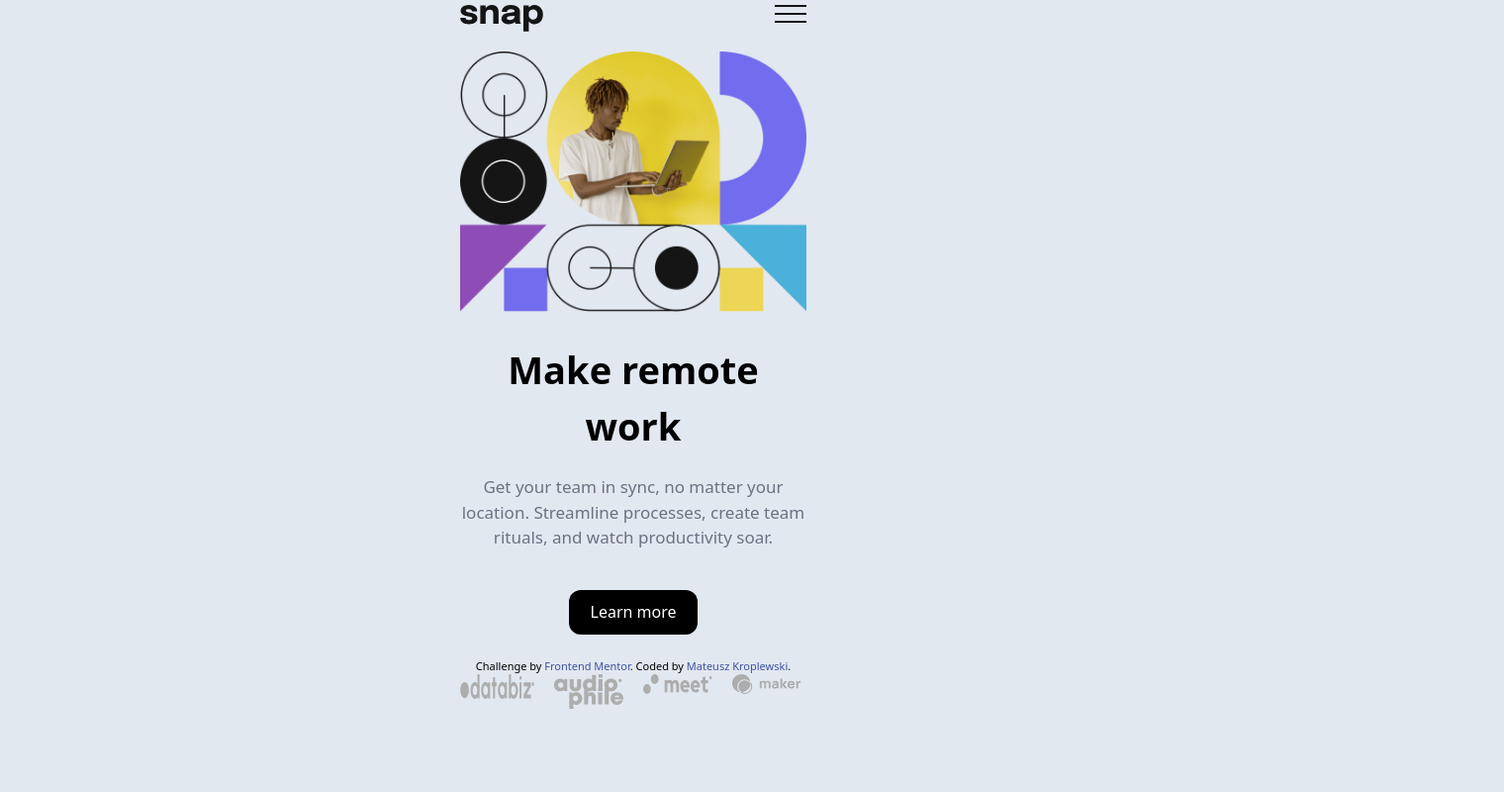
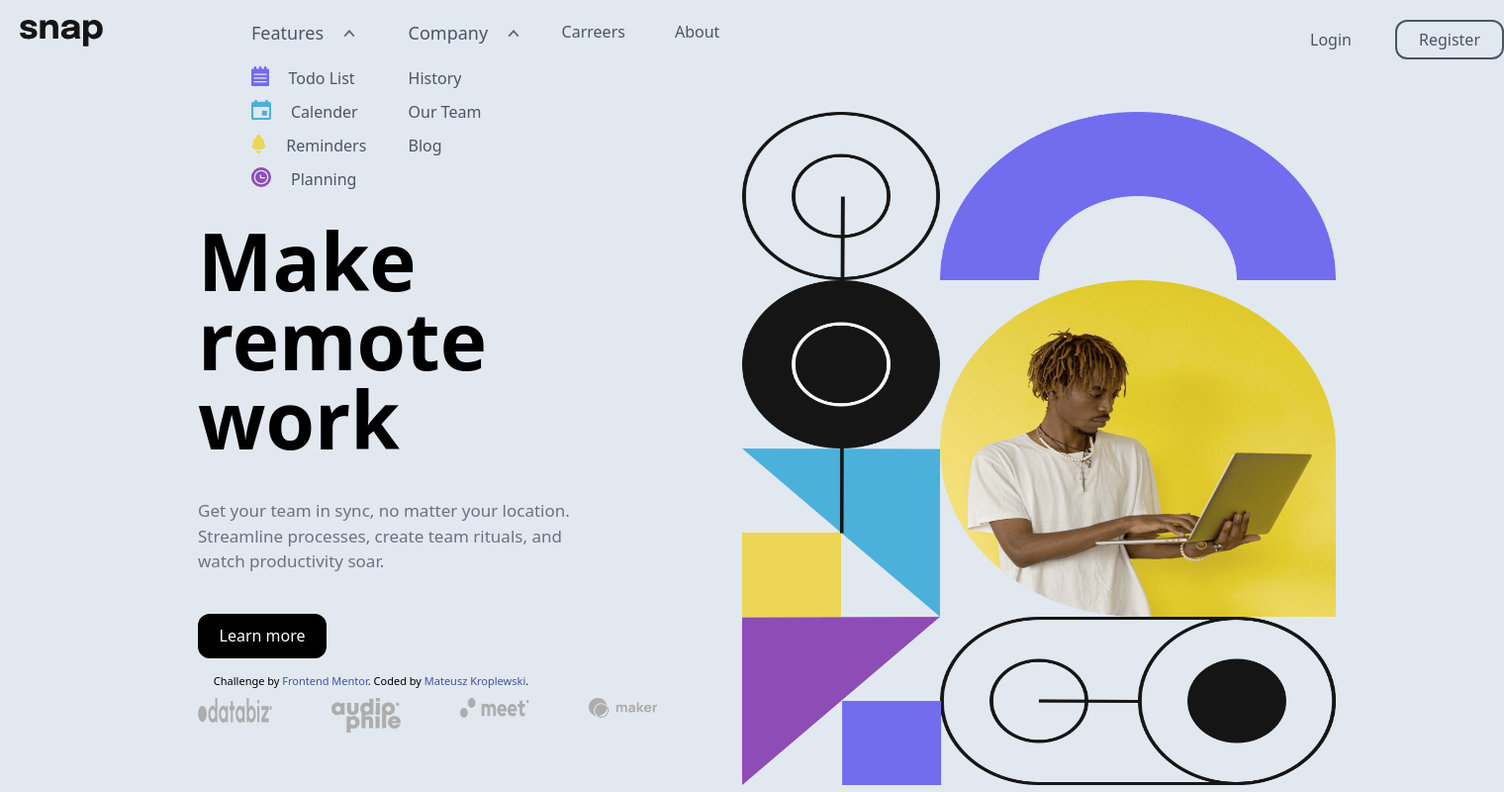
Before and after one commit to Kroplewski-M/intro-section-with-dropdown-navigation-main, a plain HTML site: page index.html in a window 1280 px wide. Shown: the whole page at 99% size, 1520 px wide, since content can reach past the window. Drawn offline with nearby package versions, Linux system fonts and the light colour scheme.

Commit message:
added desktop view

```diff
--- a/index.html
+++ b/index.html
@@ -17,39 +17,84 @@
   </style>
 </head>
 <body>
-    <h1 class="w-[350px] h-[660px] mx-auto  mt-[5px]">
-      <nav class="">
-        <img src="./images/logo.svg" alt="" class="float-left">
-        <img src="./images/icon-menu.svg" alt="" id="showMenu" class="float-right hover:cursor-pointer">
+    <div class="w-[350px] md:w-[100%] md:min-w-[1500px] h-[660px] mx-auto  mt-[5px]">
+      <nav class="md:mt-5 md:ml-5 md:w-[100%]">
+         <img src="./images/logo.svg" alt="" class="float-left">
+         <img src="./images/icon-menu.svg" alt="" id="showMenu" class="float-right hover:cursor-pointer md:hidden">
 
+        <!--Desktop MENU-->
+        <div class="md:flex hidden">
+        <!--Features Menu-->
+          <div class="ml-[150px]">
+            <p class="text-[18px] text-gray-600 flex hover:cursor-pointer">Features <img src="./images/icon-arrow-up.svg" class="ml-5 w-[12px] h-[8px] mt-[10px]"></p>
+            <div id="featuresMenu" class="">
+              <div class="flex">
+                <img src="./images/icon-todo.svg" alt="" class="mt-5 h-[20px]">
+                <p class="ml-5 mt-5 text-gray-600"> Todo List</p>
+              </div>
+              <div class=" flex">
+                <img src="./images/icon-calendar.svg" alt="" class="mt-[10px] h-[20px]">
+                <p class="ml-5 mt-[10px] text-gray-600"> Calender</p>
+              </div>
+              <div class="flex">
+                <img src="./images/icon-reminders.svg" alt="" class="mt-[10px] h-[20px]">
+                <p class="ml-5 mt-[10px] text-gray-600"> Reminders</p>
+              </div>
+              <div class="flex">
+                <img src="./images/icon-planning.svg" alt="" class="mt-[10px] h-[20px]">
+                <p class="ml-5 mt-[10px] text-gray-600"> Planning</p>
+              </div>
+            </div>
+          </div>
+
+          <!--Company Menu-->
+          <div class=" ml-[50px]">
+            <p class="text-[18px] text-gray-600 flex hover:cursor-pointer">Company <img src="./images/icon-arrow-up.svg" class="ml-5 w-[12px] h-[8px] mt-[10px]"></p>
+              <div id="CompanyMenu" class=" mt-5 text-gray-600 ">
+                  <p>History</p>
+                  <p class="mt-[10px]">Our Team</p>
+                  <p class="mt-[10px]">Blog</p>
+              </div>
+          </div>
+
+          <p class=" text-gray-600 ml-[50px] hover:cursor-pointer">Carreers</p>
+          <p class="text-gray-600 ml-[50px] hover:cursor-pointer">About</p>
+
+          <div class="mx-auto block w-[60%]">
+            <button class="text-gray-600  border-2 border-solid border-gray-600 rounded-xl w-[110px] h-[40px] float-right">Register</button>
+            <button class="text-gray-600 mt-[8px] w-[50px] float-right mr-[40px]">Login</button>
+          </div>
+        </div>
+
+        <!--MOBILE MENU-->
         <div id="mobileMenu" class="absolute z-10 w-[340px] h-[660px] bg hidden">
           <div class="ml-[97px] absolute z-50 w-[255px] h-[660px] bg-white ">
             <img src="./images/icon-close-menu.svg" alt="" id="closeMenu" class="w-[30px] float-right mt-5 mr-5 hover:cursor-pointer">
             <!--Features Menu-->
             <div class="mt-[70px] ml-[10px]">
-              <p class="text-[18px] text-gray-600 flex">Features <img src="./images/icon-arrow-up.svg" class="ml-5 w-[12px]"></p>
+              <p class="text-[18px] text-gray-600 flex">Features <img src="./images/icon-arrow-up.svg" class="ml-5 w-[12px] h-[8px] mt-[10px]"></p>
               <div id="featuresMenu" class="">
                 <div class="flex">
-                  <img src="./images/icon-todo.svg" alt="" class="mt-5 ml-5">
+                  <img src="./images/icon-todo.svg" alt="" class="mt-5 ml-5 h-[20px]">
                   <p class="ml-5 mt-5 text-gray-600"> Todo List</p>
                 </div>
                 <div class=" flex">
-                  <img src="./images/icon-calendar.svg" alt="" class="mt-[10px] ml-5">
+                  <img src="./images/icon-calendar.svg" alt="" class="mt-[10px] ml-5 h-[20px]">
                   <p class="ml-5 mt-[10px] text-gray-600"> Calender</p>
                 </div>
                 <div class="flex">
-                  <img src="./images/icon-reminders.svg" alt="" class="mt-[10px] ml-5">
+                  <img src="./images/icon-reminders.svg" alt="" class="mt-[10px] ml-5 h-[20px]">
                   <p class="ml-5 mt-[10px] text-gray-600"> Reminders</p>
                 </div>
                 <div class="flex">
-                  <img src="./images/icon-planning.svg" alt="" class="mt-[10px] ml-5">
+                  <img src="./images/icon-planning.svg" alt="" class="mt-[10px] ml-5 h-[20px]">
                   <p class="ml-5 mt-[10px] text-gray-600"> Planning</p>
                 </div>
             </div>
             </div>
             <!--Company Menu-->
             <div class="mt-[20px] ml-[10px]">
-              <p class="text-[18px] text-gray-600 flex">Company <img src="./images/icon-arrow-up.svg" class="ml-5 w-[12px]"></p>
+              <p class="text-[18px] text-gray-600 flex">Company <img src="./images/icon-arrow-up.svg" class="ml-5 w-[12px] h-[8px] mt-[10px]"></p>
                 <div class="CompanyMenu ml-5 mt-5 text-gray-600 ">
                     <p>History</p>
                     <p class="mt-[10px]">Our Team</p>
@@ -66,22 +111,24 @@
         </div>
       </div>
       </nav>
-      <div id="hero" class="">
-        <img src="./images/image-hero-mobile.png" alt="" class="pt-5">
+
+      <div id="hero" class="md:float-right">
+        <img src="./images/image-hero-mobile.png" alt="" class="pt-5 md:hidden">
+        <img src="./images/image-hero-desktop.png" alt="" class="pt-5 hidden md:flex w-[600px] h-[700px] mr-[150px] -mt-[100px]">
       </div>
       <div class="text-center">
-        <p class="font-bold text-[38px] mt-[30px]">Make remote work</p>
-        <p class="text-gray-500 text-[17px] mt-[20px]">Get your team in sync, no matter your location. Streamline processes,
+        <p class="font-bold text-[38px] md:text-[80px] md:w-[490px] md:text-left md:ml-[200px] mt-[30px] leading-[1]	">Make remote work</p>
+        <p class="text-gray-500 text-[17px] mt-[20px] md:mt-[40px] md:w-[380px] md:ml-[200px] md:text-left ">Get your team in sync, no matter your location. Streamline processes,
           create team rituals, and watch productivity soar.</p>
-          <button class="text-white bg-black rounded-xl w-[130px] h-[45px] mt-[40px]">Learn more</button>
+          <button class="text-white bg-black rounded-xl w-[130px] h-[45px] mt-[40px] md:block md:ml-[200px]">Learn more</button>
       </div>
-      <div class="flex space-x-5 mt-[40px]">
+      <div class="flex space-x-5 md:space-x-[60px] mt-[40px] md:ml-[200px]">
           <img src="./images/client-databiz.svg" alt="" class="w-[75px] h-[25px]">
           <img src="./images/client-audiophile.svg" alt="" class="w-[70px] h-[35px]">
           <img src="./images/client-meet.svg" alt="" class="w-[70px] h-[20px]">
           <img src="./images/client-maker.svg" alt="" class="w-[70px] h-[20px]">
       </div>
-    </h1>
+    </div>
 
   <div class="attribution">
     Challenge by <a href="https://www.frontendmentor.io?ref=challenge" target="_blank">Frontend Mentor</a>.
```
